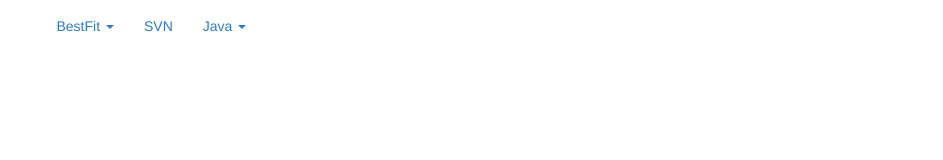
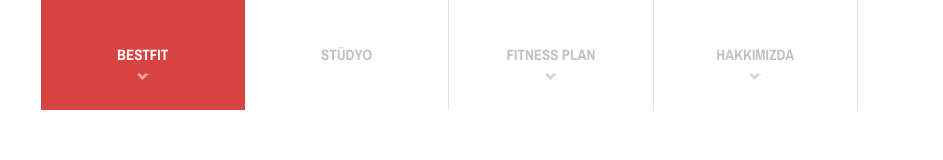
Before and after one commit to kovalyova-alena/bestFit, a plain HTML site: page index.html in a window 1280 px wide. Shown: the full height of the page, 337-1280 px from the left. Drawn offline with nearby package versions, Linux system fonts and the light colour scheme.

Commit message:
reate desktop menu

```diff
--- a/index.html
+++ b/index.html
@@ -35,29 +35,43 @@
                     <div class = "collapse navbar-collapse" id = "example-navbar-collapse">
 
                         <ul class = "nav navbar-nav">
-                            <li class = "dropdown">
+                            <li class = "dropdown active-item-menu item-menu">
                                 <a href = "#" class = "dropdown-toggle" data-toggle = "dropdown">
                                     BestFit
-                                    <b class = "caret"></b>
+                                    <span class = "sub-indicator"></span>
                                 </a>
 
                                 <ul class = "dropdown-menu">
                                     <li><a href = "#">Üyelik Formu</a></li>
                                 </ul>
-
                             </li>
-                            <li><a href = "#12">SVN</a></li>
-                            <li class = "dropdown">
+                            <li class="item-menu" >
+                                <a href = "" class = "">
+                                    Stüdyo
+                                </a>
+                            </li>
+                            <li class = "dropdown item-menu">
                                 <a href = "#" class = "dropdown-toggle" data-toggle = "dropdown">
-                                    Java
-                                    <b class = "caret"></b>
+                                    Fitness Plan
+                                    <span class = "sub-indicator"></span>
                                 </a>
 
                                 <ul class = "dropdown-menu">
                                     <li><a href = "#">jmeter</a></li>
                                     <li><a href = "#">EJB</a></li>
                                     <li><a href = "#">Jasper Report</a></li>
+                                </ul>
 
+                            </li>
+                            <li class = "dropdown item-menu">
+                                <a href = "#" class = "dropdown-toggle" data-toggle = "dropdown">
+                                    Hakkımızda
+                                    <span class = "sub-indicator"></span>
+                                </a>
+
+                                <ul class = "dropdown-menu">
+                                    <li><a href = "#">Hakkımızda</a></li>
+                                    <li><a href = "#">Neden Bestfit</a></li>
                                 </ul>
 
                             </li>
--- a/js/main.js
+++ b/js/main.js
@@ -1,3 +1,12 @@
-/**
- * Created by Alena on 10.04.2017.
- */
+$(document).ready(function (e){
+
+  $('.nav').on('mouseover', 'li', function (){
+      $(this).addClass('open');
+  });
+
+    $('.nav').on('mouseout', 'li', function (){
+        $(this).removeClass('open');
+    });
+
+
+});
--- a/style.css
+++ b/style.css
@@ -40,8 +40,103 @@ ul {
     padding: 0;
 }
 
+body, html {
+    font-family: 'Archivo Narrow';
+}
+
 /* ===================== HEADER ======================*/
 
 .logo {
     width: 100%;
 }
+
+.nav {
+    display: flex;
+    width: 100%;
+    justify-content: space-between;
+    text-align: center;
+    -moz-text-align-last: center;
+    text-align-last: center;
+}
+
+.nav > li {
+    display: flex;
+    flex: 1;
+    justify-content: center;
+    background: #fff;
+
+}
+.nav > li:first-child > a {
+    border-left: 1px solid #e1e1e1;
+}
+
+.nav > li > a {
+    width: 100%;
+    color: #c2c2c2;
+    font-size: 15px;
+    border-right: 1px solid #e1e1e1;
+    font-weight: 700;
+    text-transform: uppercase;
+    text-decoration: none;
+    margin: 0;
+    padding: 45px 0;
+}
+
+.item-menu:focus {
+    outline: none;
+}
+.nav>li>a:focus, .nav>li>a:hover {
+    background: #d74340;
+    outline: none;
+    color: #fff;
+    border: transparent;
+}
+
+ .nav .open>a:focus, .nav .open>a:hover, .nav > li.open >a {
+     background-color: #d74340;
+     border: transparent;
+}
+
+
+
+.nav > li.open >a {
+    color: #fff;
+}
+
+.sub-indicator {
+    display: block;
+    width: 12px;
+    height: 7px;
+    position: absolute;
+    left: 0;
+    right: 0;
+    margin: 8px auto 0;
+    overflow: hidden;
+    background: url('img/subArrow.png');
+}
+
+.active-item-menu .sub-indicator {
+    background-position: 0 18px;
+}
+
+.navbar {
+    margin-bottom: 0;
+    border: 0;
+}
+
+
+.nav > li.active-item-menu > a {
+    color: #fff;
+    border: 0;
+    background: #d74340;
+}
+
+.nav>li:hover .dropdown-menu {
+
+}
+
+.dropdown-menu {
+    width: 100%;
+    border: 0;
+    box-shadow: none;
+}
```
Also changed, not shown: img/subArrow.png (added).
